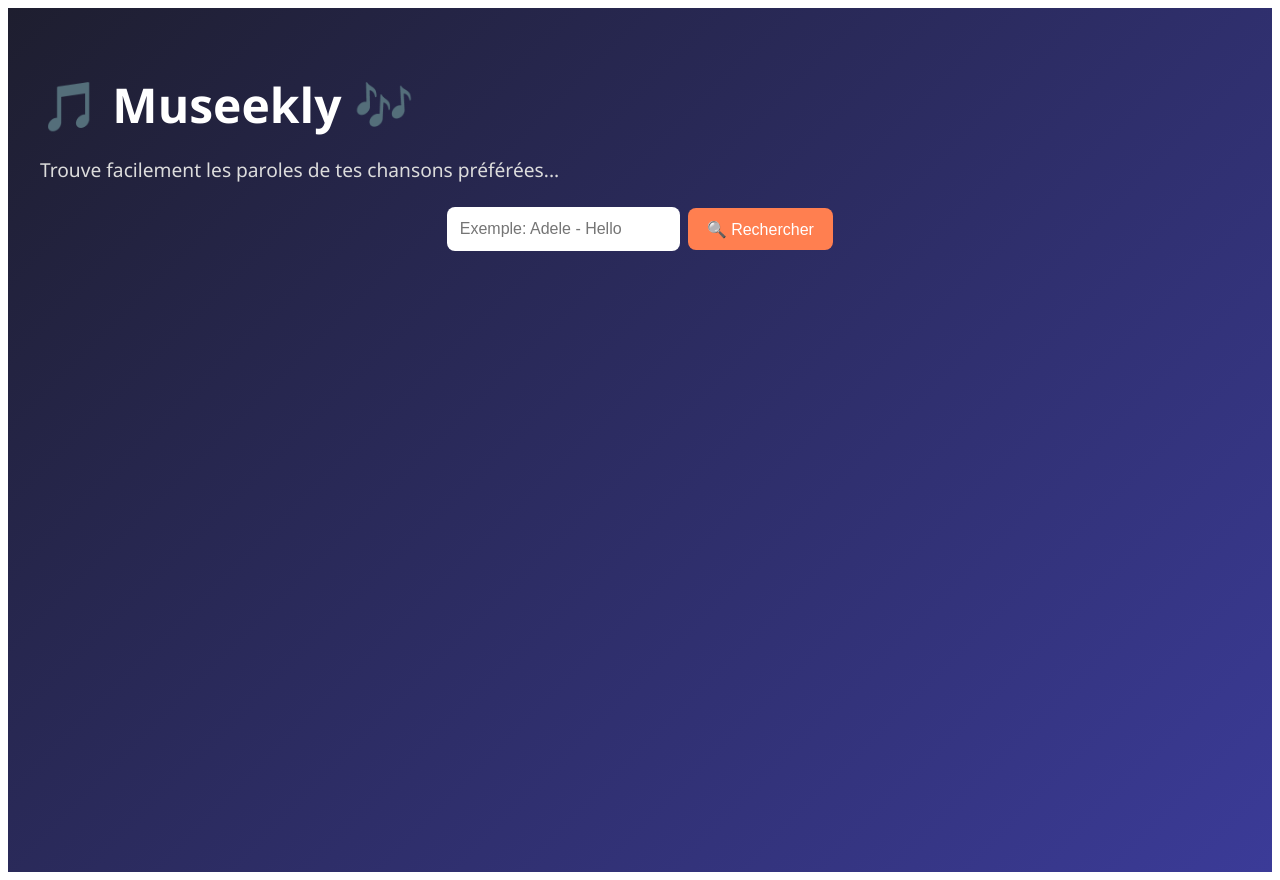
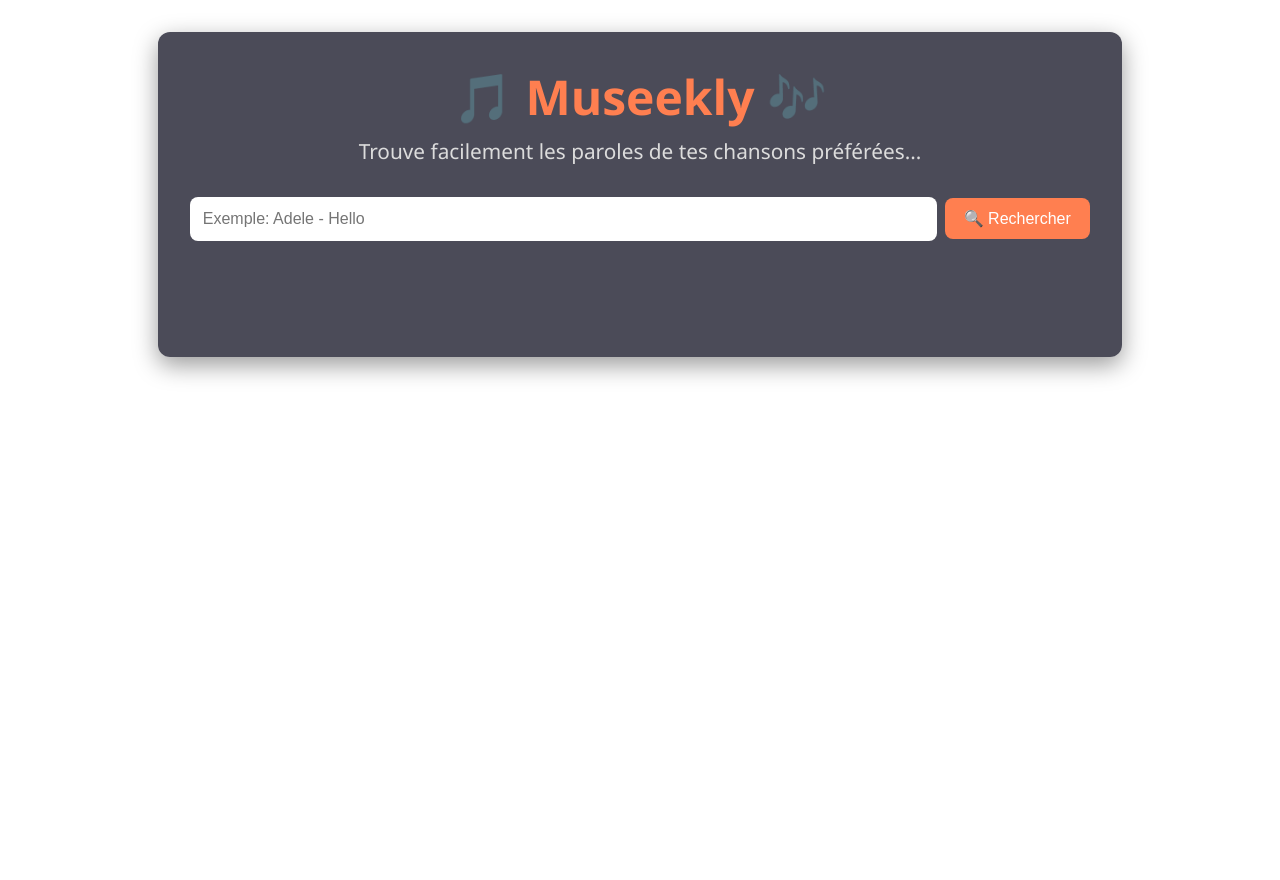
Before and after one commit to FadwaElouah/Museekly, a Vue app: page / in a window 1280 px wide. After the commit the page ends 800 px from the top, so only its background shows below. Built offline with nearby package versions, Linux system fonts and the light colour scheme.

Commit message:
change le style de page Home

```diff
--- a/src/pages/HomePage.vue
+++ b/src/pages/HomePage.vue
@@ -1,25 +1,26 @@
 <template>
-  <div class="home">
-    <header class="header">
-      <h1 class="title">🎵 Museekly 🎶</h1>
-      <p class="subtitle">Trouve facilement les paroles de tes chansons préférées...</p>
-    </header>
+  <div class="home-container">
+    <div class="home-header">
+      <h1 class="home-title">🎵 Museekly 🎶</h1>
+      <p class="home-subtitle">Trouve facilement les paroles de tes chansons préférées...</p>
+    </div>
 
-    <main class="main">
-      <!-- Ici, on insère SearchBar et on lui passe "disabled" et "v-model" -->
+    <div class="home-main">
       <SearchBar
         v-model="search"
         :disabled="isLoading"
         @search="searchLyrics"
+        class="search-bar"
       />
 
-      <SearchResults :searchTerm="search" />
-       <!-- Affichage des paroles -->
-  <LyricsDisplay
-    :lyrics="lyrics"
-    :errorMessage="errorMessage"
-  />
-    </main>
+      <SearchResults :searchTerm="search" class="search-results"/>
+
+      <LyricsDisplay
+        :lyrics="lyrics"
+        :errorMessage="errorMessage"
+        class="lyrics-display"
+      />
+    </div>
   </div>
 </template>
 
@@ -30,72 +31,90 @@ import LyricsDisplay from '../components/LyricsDisplay.vue';
 
 export default {
   components: { SearchBar, SearchResults, LyricsDisplay },
-
   data() {
     return {
       search: '',
       lyrics: '',
       errorMessage: '',
-      isLoading: false,    // ← État de chargement
+      isLoading: false
     };
   },
   methods: {
     async searchLyrics() {
-      this.isLoading = true;    // ← Début du chargement
+      this.isLoading = true;
       this.errorMessage = '';
       this.lyrics = '';
 
       const [artist, title] = this.search.split(' - ');
       if (!artist || !title) {
         this.errorMessage = 'Tu dois écrire : artiste - titre de la chanson';
-        this.isLoading = false;  // ← Fin du chargement
+        this.isLoading = false;
         return;
       }
 
       try {
-        const res = await fetch(`https://api.lyrics.ovh/v1/${artist}/${title}`);
+        const res = await fetch(
+          `https://api.lyrics.ovh/v1/${encodeURIComponent(artist)}/${encodeURIComponent(title)}`
+        );
         const data = await res.json();
-        if (data.lyrics) {
-          this.lyrics = data.lyrics;
-        } else {
-          this.errorMessage = 'Paroles introuvables pour cette chanson.';
-        }
-      } catch (e) {
+        if (data.lyrics) this.lyrics = data.lyrics;
+        else this.errorMessage = 'Paroles introuvables pour cette chanson.';
+      } catch {
         this.errorMessage = 'Problème de connexion, réessaie plus tard.';
       }
 
-      this.isLoading = false;   // ← Fin du chargement
+      this.isLoading = false;
     }
   }
 };
 </script>
 
 <style scoped>
-.home {
-  min-height: 100vh;
-  width: 1200px;
-  margin: 0 auto;
-  background: linear-gradient(135deg, #1e1e2f, #3b3b98);
+.home-container {
+  max-width: 900px;
+  margin: 2rem auto;
+  padding: 2rem;
+  background: rgba(30, 30, 47, 0.8);
+  border-radius: 12px;
+  box-shadow: 0 8px 24px rgba(0, 0, 0, 0.4);
   color: #fff;
-  padding: 2rem;
   font-family: 'Segoe UI', sans-serif;
 }
 
-.header .title {
-  font-size: 3rem;
-  margin-bottom: 0.5rem;
+.home-header {
+  text-align: center;
+  margin-bottom: 2rem;
 }
 
-.header .subtitle {
-  font-size: 1.2rem;
-  margin-bottom: 1.5rem;
+.home-title {
+  font-size: 3rem;
+  margin: 0;
+  color: #ff7f50;
+}
+
+.home-subtitle {
+  font-size: 1.3rem;
+  margin: 0.5rem 0;
   color: #dcdcdc;
 }
 
-.main {
+.home-main {
   display: flex;
   flex-direction: column;
-  align-items: center;
-  gap: 1rem;
+  gap: 1.5rem;
+}
+
+.search-bar {
+  display: flex;
+  justify-content: center;
+}
+
+.search-results {
+  max-height: 300px;
+  overflow-y: auto;
+}
+
+.lyrics-display {
+  margin-top: 1rem;
 }
 </style>
```
